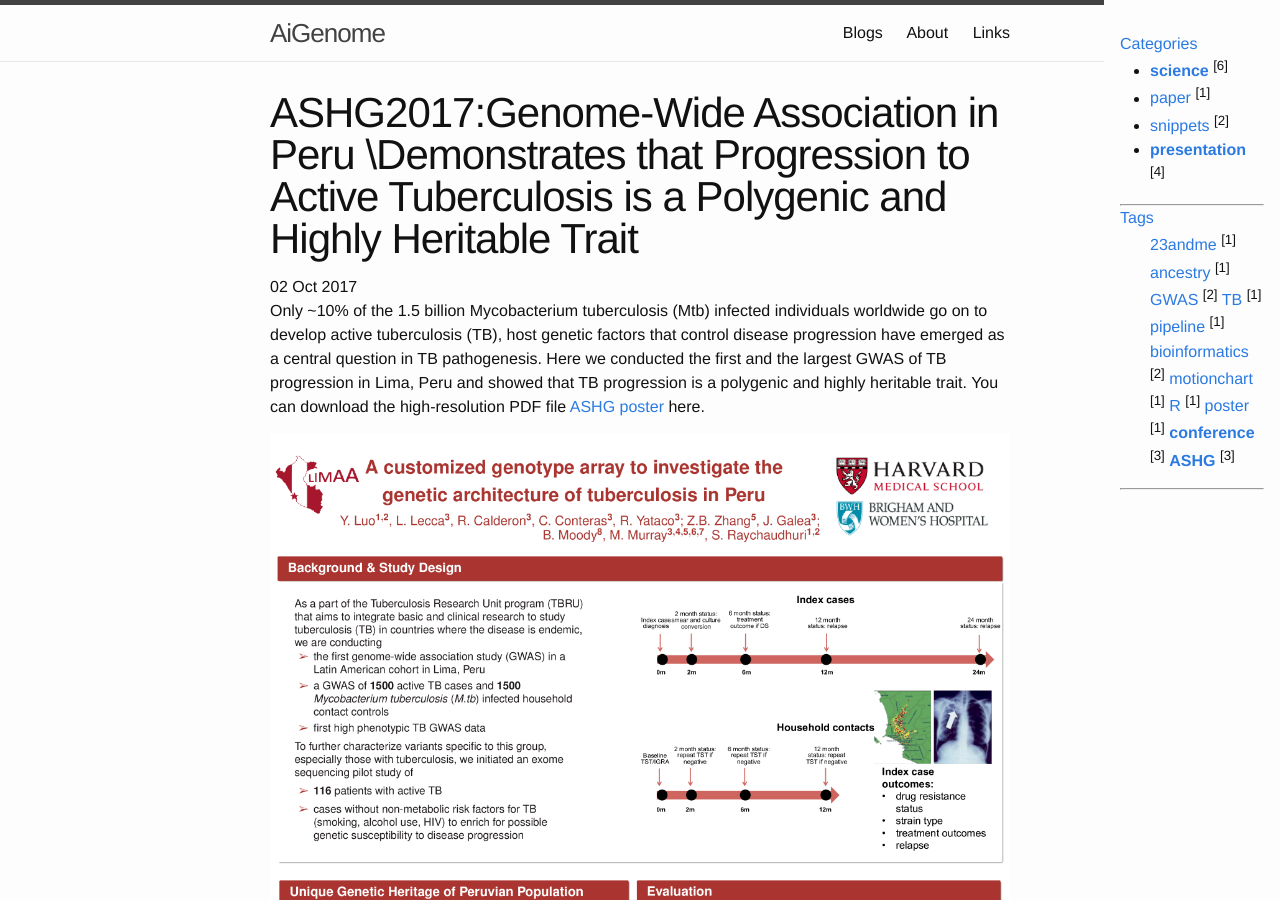
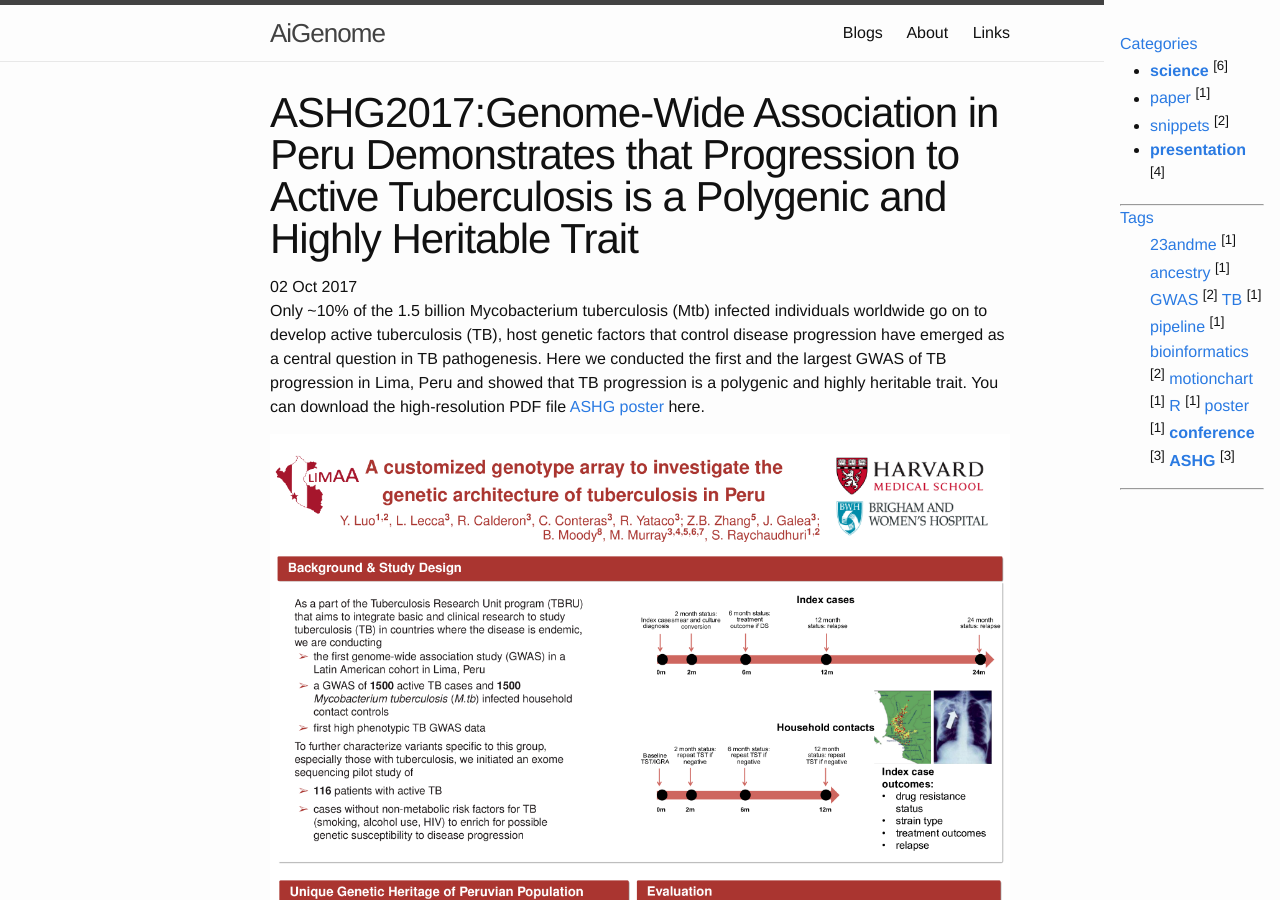
Before and after one commit to yluo86/yluo86.github.io, a Jekyll site: the page built from _posts/2017-10-02-ASHG2017-LIMAA.markdown, in a window 1280 px wide and 900 px high. Built offline with Jekyll 4.4.1, drawn with Linux system fonts in a browser that asks for light colours.

```diff
--- a/_posts/2017-10-02-ASHG2017-LIMAA.markdown
+++ b/_posts/2017-10-02-ASHG2017-LIMAA.markdown
@@ -1,6 +1,6 @@
 ---
 layout: post
-title:  "ASHG2017:Genome-Wide Association in Peru \\Demonstrates that Progression to Active Tuberculosis is a Polygenic and Highly Heritable Trait"
+title:  "ASHG2017:Genome-Wide Association in Peru Demonstrates that Progression to Active Tuberculosis is a Polygenic and Highly Heritable Trait"
 date:   2017-10-02
 categories: science presentation
 tags: ASHG conference
```
